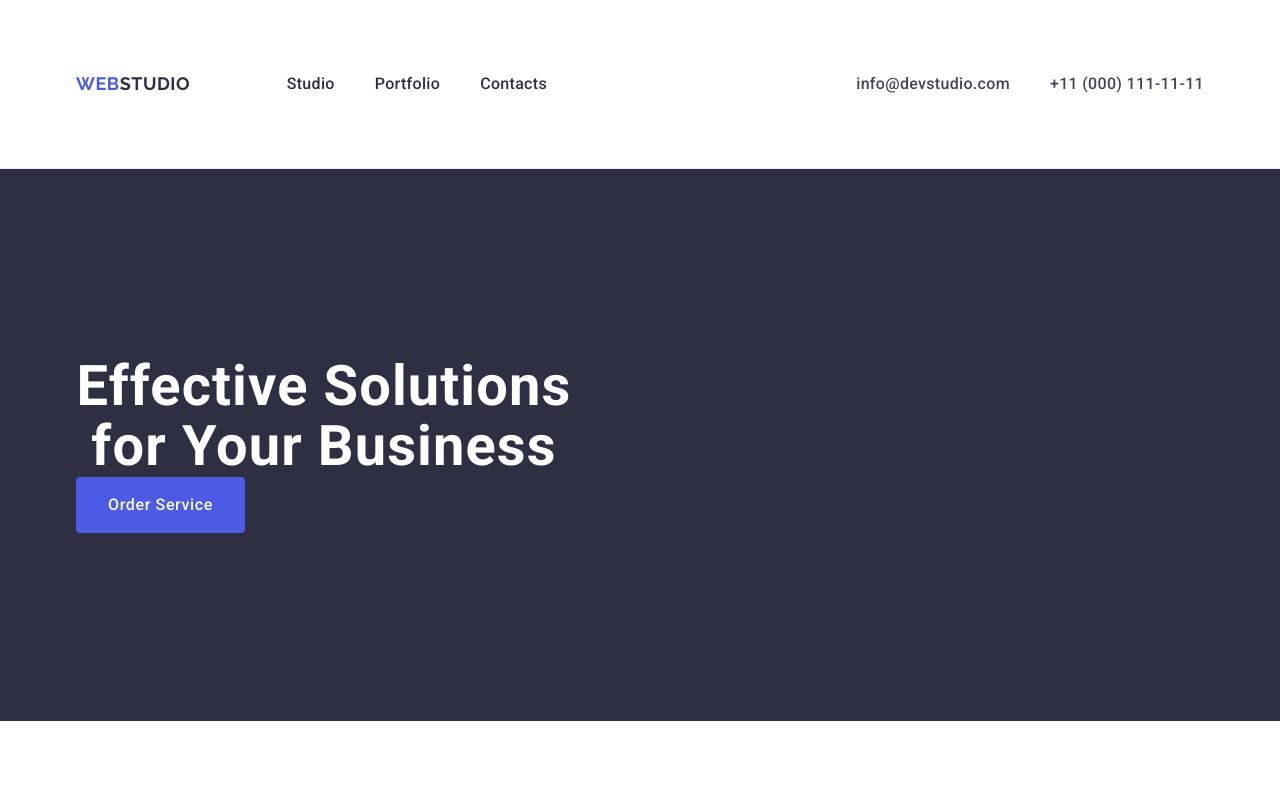
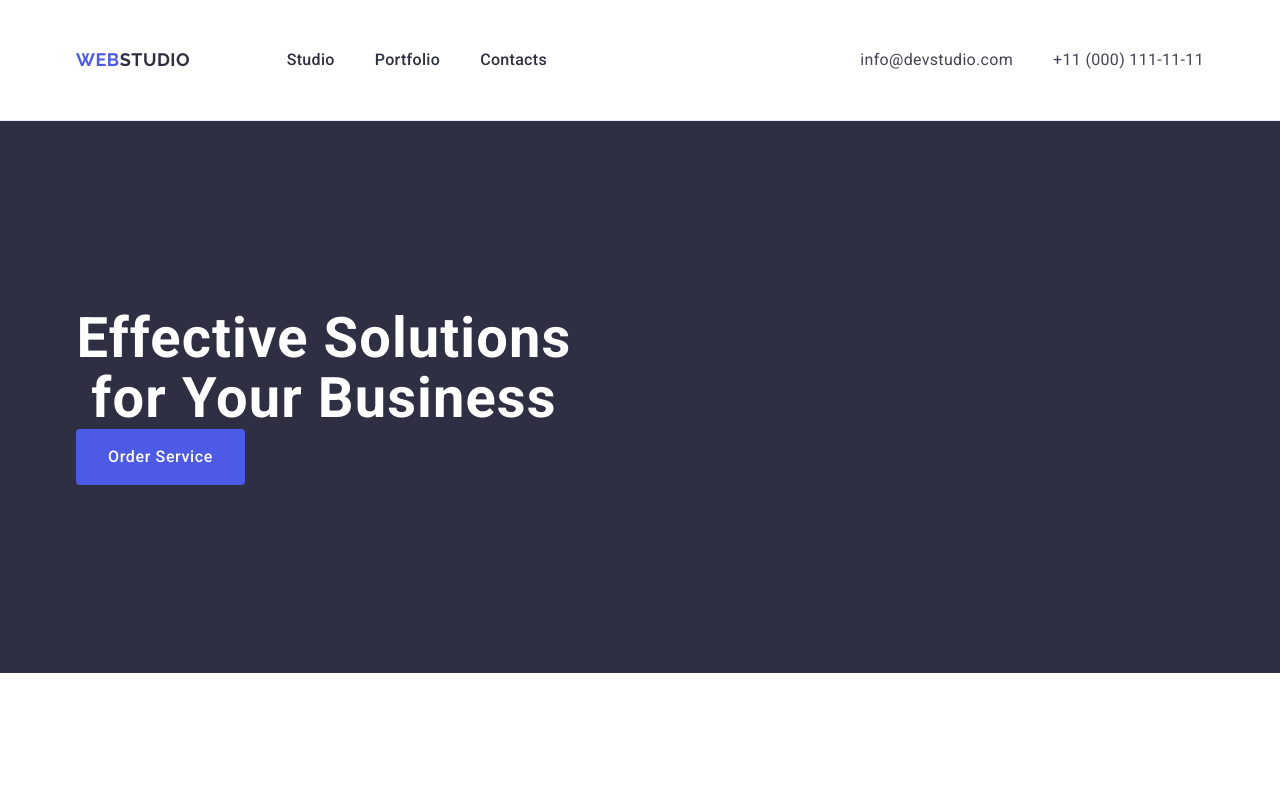
Before and after one commit to OlesHuzar/goit-homework-03, a plain HTML site: page index.html in a window 1280 px wide. Shown: the top 789 px of the page. Drawn offline with nearby package versions, Linux system fonts and the light colour scheme.

Commit message:
Update index.html

```diff
--- a/index.html
+++ b/index.html
@@ -30,7 +30,7 @@
                 </ul>
             </nav>
             <address class="page-address">
-                <ul class="menu menu-link list">
+                <ul class="menu list">
                     <li class="contacts-list-item">
                         <a class="contacts-list-link link" href="mailto:info@devstudio.com">info@devstudio.com</a>
                     </li>
```
